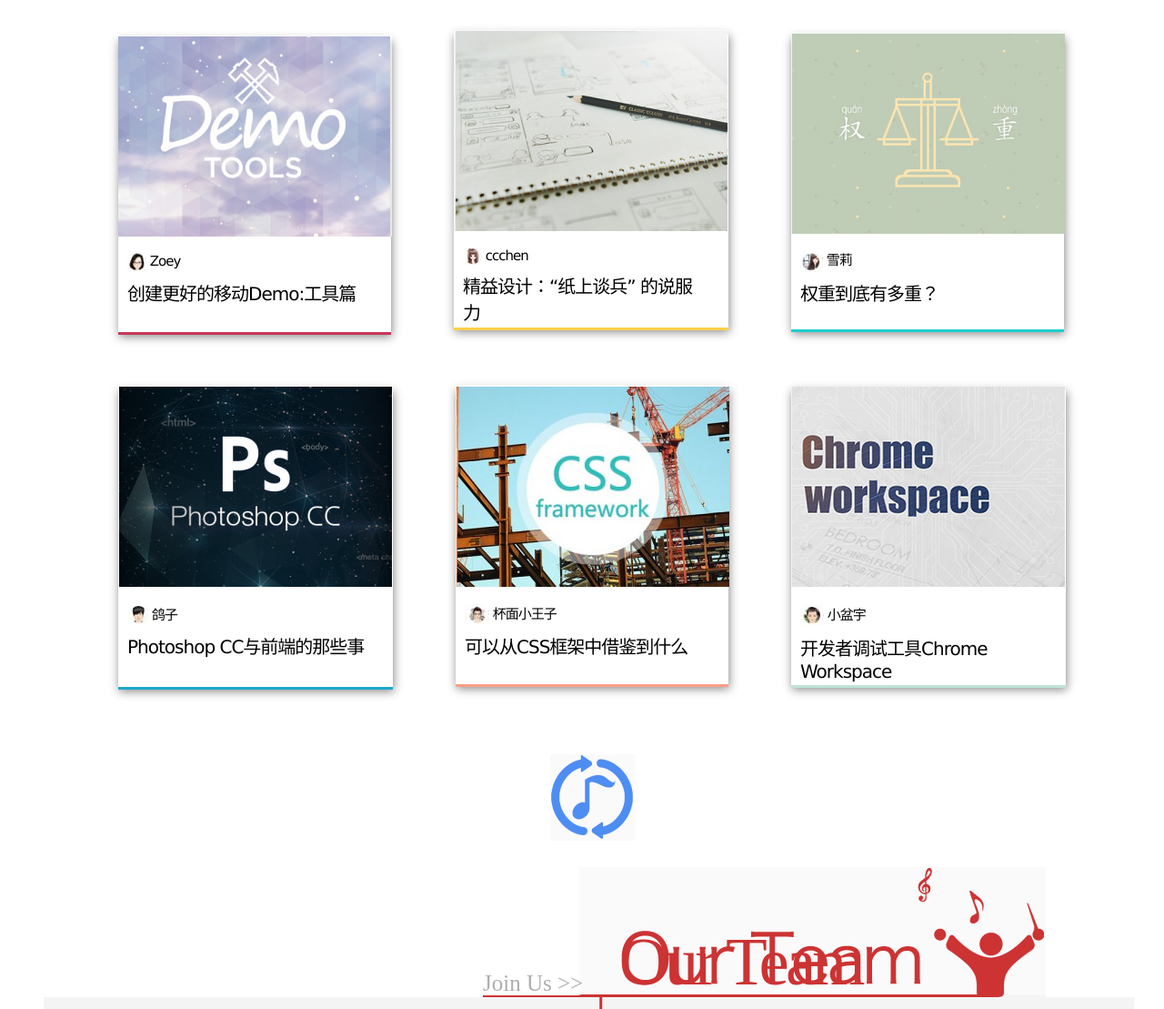
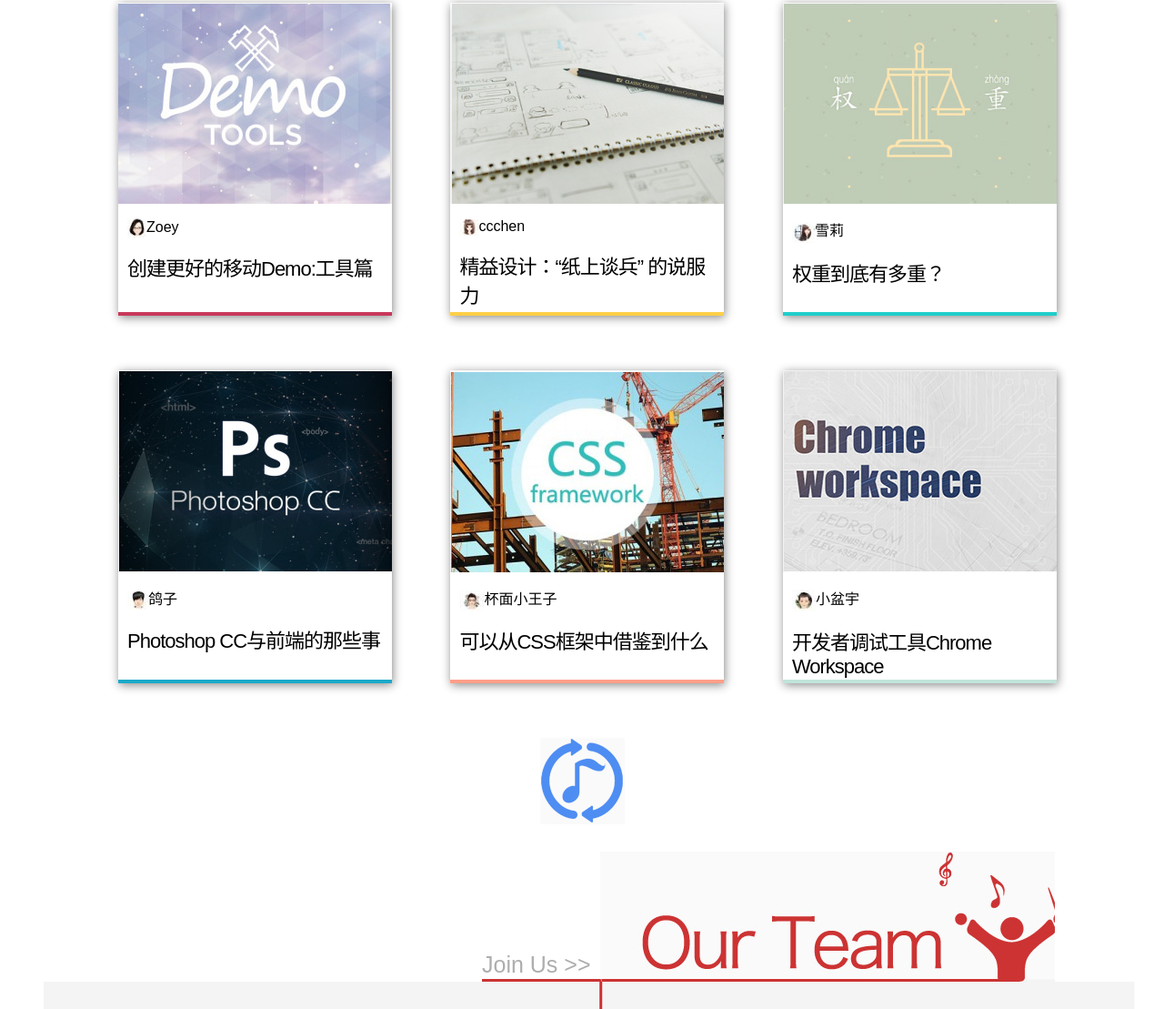
Before and after one commit to htmluser/musicqd, a plain HTML site: page index/index.html in a window 1280 px wide. Shown: the part 963-2072 px from the top of the page at 91% size. Drawn offline with Linux system fonts and the light colour scheme.

Commit message:
2014-08-07

```diff
--- a/index/index.html
+++ b/index/index.html
@@ -4,154 +4,73 @@
 	<meta charset="UTF-8">
 	<title>Document</title>
 	<link rel="stylesheet" href="music.css">
-	<script type="text/javascript" src="banner.js"></script>
-	<script type="text/javascript" src="yinyue.js"></script>
 </head>
 <body>
-    <div id="logo"><img src="image/logo.jpg" alt="log"></div>
-    <div class="mod_nav">
+    <h1 class="logo">追求极致的音乐前端</h1>
+    <nav class="mod_nav">
 	    <ul>
 	    	<li class="nav_home">
-	    	    <a href="index.html">Home</a>
+	    	    <a href="#">Home</a>
 	    	</li>
 	    	<li class="nav_projects">
-	    	    <a href="index.html">Projects</a>
+	    	    <a href="#">Projects</a>
 	    	</li>
 	    	<li class="nav_labs">
-	    	    <a href="index.html">Labs</a>
+	    	    <a href="#">Labs</a>
 	    	</li>
 	    	<li class="nav_team">
-	    	    <a href="index.html">Team</a>
+	    	    <a href="#">Team</a>
 	    	</li>
 	    </ul>
-    </div>
+    </nav>
 	<div id="banner">
 	    <img src="image/banner.jpg">
     </div>
-	<p>
-	    <div class="music" ="music">
-	        <img src="image/music.jpg">
-	    </div>
+	<p class="music">
+	    <img src="image/music.jpg">
 	</p>
-	<div class="mid">
-	<div class="demo">
-	    <ul>
-	        <li class="mid_img">
-	            <a href="#"><img src="image/demo.jpg"></a>
-	        </li>
-	    	<li class="writer">
-	    	    <a href="#"><img src="image/zoey.jpg" /></a>
-	    	</li>
-	    	<li class="writer">
-	    	    <a href="#">Zoey</a>
-	    	</li>
-	    	<li class="mid_title">
-	    	    <a href="#">创建更好的移动Demo:工具篇</a>
-	    	</li>
+        <ul class="card">
+	    	<li><a href="#">
+	    			<img src="image/demo.jpg" alt="">
+	    			<p><img src="image/zoey.jpg" alt="" class="avatar"><span class="author">Zoey</span></p>
+	    			<p class="title">创建更好的移动Demo:工具篇</p>
+	    		</a></li>
+	    	<li><a href="#">
+	    			<img src="image/zstb.jpg" alt="">
+	    			<p><img src="image/ccchen.jpg" alt="" class="avatar"><span class="author">ccchen</span></p>
+	    			<p class="title">精益设计：“纸上谈兵” 的说服力</p>
+	    		</a></li>
+	    	<li><a href="#">
+	    			<img src="image/qz.jpg" alt="">
+	    			<p><img src="image/xueli.jpg" alt="" class="avatar"><span class="author">雪莉</span></p>
+	    			<p class="title">权重到底有多重？</p>
+	    		</a></li>
+	    	<li><a href="#">
+	    			<img src="image/ps.jpg" alt="">
+	    			<p><img src="image/gezi.jpg" alt="" class="avatar"><span class="author">鸽子</span></p>
+	    			<p class="title">Photoshop CC与前端的那些事</p>
+	    		</a></li>
+	    	<li><a href="#">
+	    			<img src="image/css.jpg" alt="">
+	    			<p><img src="image/mian.jpg" alt="" class="avatar"><span class="author">杯面小王子</span></p>
+	    			<p class="title">可以从CSS框架中借鉴到什么</p>
+	    		</a></li>
+	    	<li><a href="#">
+	    			<img src="image/chrome.jpg" alt="">
+	    			<p><img src="image/xiaopen.jpg" alt="" class="avatar"><span class="author">小盆宇</span></p>
+	    			<p class="title">开发者调试工具Chrome Workspace</p>
+	    		</a></li>
 	    </ul>
+	<div class="btn-loadmore">
+	    <a href="#"><img src="image/yuan.gif"></a>
 	</div>
-	<div class="zstb">
-	    <ul>
-	        <li class="mid_img">
-	            <a href="#"><img src="image/zstb.jpg"></a>
-	        </li>
-	    	<li class="writer">
-	    	    <a href="#"><img src="image/ccchen.jpg" /></a>
-	    	</li>
-	    	<li class="writer">
-	    	    <a href="#">ccchen</a>
-	    	</li>
-	    	<li class="mid_title">
-	    	    <a href="#">精益设计：“纸上谈兵” 的说服力</a>
-	    	</li>
-	    </ul>
-	</div>
-	<div class="qz">
-	    <ul>
-	        <li class="mid_img">
-	            <a href="#"><img src="image/qz.jpg"></a>
-	        </li>
-	    	<li class="writer">
-	    	    <a href="#"><img src="image/xueli.jpg" /></a>
-	    	</li>
-	    	<li class="writer">
-	    	    <a href="#">雪莉</a>
-	    	</li>
-	    	<li class="mid_title">
-	    	    <a href="#">权重到底有多重？</a>
-	    	</li>
-	    </ul>
-	</div>
-	<div class="ps">
-	    <ul>
-	        <li class="mid_img">
-	            <a href="#"><img src="image/ps.jpg"></a>
-	        </li>
-	    	<li class="writer">
-	    	    <a href="#"><img src="image/gezi.jpg" /></a>
-	    	</li>
-	    	<li class="writer">
-	    	    <a href="#">鸽子</a>
-	    	</li>
-	    	<li class="mid_title">
-	    	    <a href="#">Photoshop CC与前端的那些事</a>
-	    	</li>
-	    </ul>
-	</div>
-	<div class="css">
-	    <ul>
-	        <li class="mid_img">
-	            <a href="#"><img src="image/css.jpg"></a>
-	        </li>
-	    	<li class="writer">
-	    	    <a href="#"><img src="image/mian.jpg" /></a>
-	    	</li>
-	    	<li class="writer">
-	    	    <a href="#">杯面小王子</a>
-	    	</li>
-	    	<li class="mid_title">
-	    	    <a href="#">可以从CSS框架中借鉴到什么</a>
-	    	</li>
-	    </ul>
-	</div>
-	<div class="chrome">
-	    <ul>
-	        <li class="mid_img">
-	            <a href="#"><img src="image/chrome.jpg"></a>
-	        </li>
-	    	<li class="writer">
-	    	    <a href="#"><img src="image/xiaopen.jpg" /></a>
-	    	</li>
-	    	<li class="writer">
-	    	    <a href="#">小盆宇</a>
-	    	</li>
-	    	<li class="mid_title">
-	    	    <a href="#">开发者调试工具Chrome Workspace</a>
-	    	</li>
-	    </ul>
-	</div>
-	</div>
-	<p>
-	    <div class="btn-loadmore">
-	        <a href="index.html"><img src="image/yuan.gif"></a>
-	    </div>
-	</p>
 	<div class="join_us">
-	    <p class="jion">
-	        <a href="#">Join Us >></a>
-	    </p>
+	     <a href="#">Join Us >></a>
 	</div>
 	<div class="our_team">
-		<ul>
-			<li>
-				Our
-			</li>
-			<li class="team_right">
-				Team
-			</li>
-		</ul>
+         <p>Our Team</p>
 	</div>
-	<div class="teammate">
+<div class="teammate">
 	    <ul class="mate1">
 	    	<li>
 	    	    <a href="#"><img src="image/mate1.gif"></a>
@@ -198,11 +117,11 @@
 	    	</li>
 	    </ul>
 	</div>
-	<div class="foot">
-		<footer>
-			<p>© 2014 Music FE-追求极致的音乐前端</p>
-		</footer>
-	</div>
+
+	<footer>
+		<p>© 2014 Music FE-追求极致的音乐前端</p>
+	</footer>
 	<div id="to_top">返回顶部</div>
+	<script type="text/javascript" src="yinyue.js"></script>
 </body>
 </html>
--- a/index/music.css
+++ b/index/music.css
@@ -1,4 +1,5 @@
 body{
+	font-family: Arial, Verdana,sans-serif;
 	width:  1200px;
 	margin: 0 auto;
 }
@@ -7,255 +8,136 @@
 	vertical-align:middle;
 }
 
-div {
-	display: inline-block;
-}
-
 ul {
 	list-style-type: none;
 }
 
-#logo{
-	margin-top: 30px;
+.logo{
+	width: 210px;
+	height: 93px;
+	margin-left: 95px;
+	margin-bottom: 10px;
+	background-image: url(image/logo.jpg);
+	text-indent: -9999px;
+	float: left;
+}
+
+.mod_nav{
+	width: 800px;
+	height: 70px;
+	float: right;
+	margin-top: 28px;
+}
+
+.mod_nav ul li {
+	margin-left: -10px;
+	padding-left: 40px;
+	display: inline;
+	font-size: 43px;
+	font-family: HiraginoSans-W3,Arial, sans-serif;
+	letter-spacing: -2px;
+}
+
+a:link,a:visited {
+	text-decoration: none;
+	color: #afaeae;
+}
+
+a:hover,a:active {
+    color: #cc3333;
+}
+
+.music {
+	margin-top: 60px;
 	margin-left: 95px;
 }
 
-.mod_nav{
-	margin-left: 65px;
-	width: 800px;
+.card{
+    padding-left: 60px;
+ }
+.card li {
+	display: inline-block;
+	padding-bottom: 60px;
+    margin: 30px;
+    height: 280px;
+    box-shadow: 1px 2px 10px #888888;
+    vertical-align:top;
 }
 
-.mod_nav ul{
-	position:relative;
-	top: 20px;
-	left: 40px;
+.avatar {
+	padding-left: 10px;
 }
 
-.mod_nav ul li{
-	display: inline;
-	font-size: 43px;
-	font-family: HiraginoSans-W3;
-	letter-spacing: -2px;
+.author {
+    color: black;
 }
 
-a:link,a:visited{
-	text-decoration: none;
-	color: rgb(175,174,174);
-}
-
-a:hover,a:active
-{
-    color:rgb(204,51,51);
-}
-
-
-.nav_projects{
-	position:relative;
-	left: 45px;
-}
-
-.nav_labs{
-	position:relative;
-	left: 90px;
-}
-
-.nav_team{
-	position:relative;
-	left: 130px;
-}
-
-#banner{
-	margin-top: 15px;
-}
-
-.music{
-	margin-left: 95px;
-	margin-top: 50px;
-}
-
-.mid{
-	padding-top: -30px;
-	padding-bottom: 5px;
-}
-
-.demo{
-	width: 300px;
-	height: 322px;
-	margin-top: 50px;
-	margin-left: 90px;
-	border-bottom-width: 3px;
-	border-bottom-color: rgb(200,56,90);
-	border-bottom-style: solid;
-	box-shadow: 1px 2px 10px #888888;
-}
-
-.zstb{
-	width: 302px;
-	height: 323px;
-	margin-left: 65px;
-	position:relative;
-	top: 21px;
-	border-bottom-width: 3px;
-	border-bottom-color: rgb(255,207,72);
-	border-bottom-style: solid;
-	box-shadow: 1px 2px 10px #888888;
-}
-
-.qz{
-	width: 300px;
-	height: 322px;
-	margin-left: 65px;
-	border-bottom-width: 3px;
-	border-bottom-color: rgb(31,206,203);
-	border-bottom-style: solid;
-	box-shadow: 1px 2px 10px #888888;
-}
-
-.ps{
-	width: 302px;
-	height: 327px;
-	margin-top: 60px;
-	margin-left: 90px;
-	border-bottom-width: 3px;
-	border-bottom-color: rgb(28,169,201);
-	border-bottom-style: solid;
-	box-shadow: 1px 2px 10px #888888;
-}
-
-.css{
-	width: 300px;
-	height: 325px;
-	margin-left: 65px;
-	border-bottom-width: 3px;
-	border-bottom-color: rgb(255,159,136);
-	border-bottom-style: solid;
-	box-shadow: 1px 2px 10px #888888;
-}
-
-.chrome{
-	width: 302px;
-	height: 325px;
-	margin-left: 65px;
-	position:relative;
-	top: 27px;
-	border-bottom-width: 3px;
-	border-bottom-color: rgb(192,228,218);
-	border-bottom-style: solid;
-	box-shadow: 1px 2px 10px #888888;
-}
-
-ul li{
+.title {
+	margin-top: 0;
+	padding-left:10px;
+	font-size: 22px;
 	letter-spacing: -1px;
-}
-
-ul {
-	position:relative;
-	left: -40px;
-}
-
-.writer{
-	display: inline;
-	font-family: Verdana, Geneva, sans-serif;
-	font-size: 15px;
-	position:relative;
-	top:-2.5px;
-	left: 10px;
-}
-
-.writer :link,.writer :visited{
+	width: 287px;
 	color: black;
 }
 
-.writer :hover,.writer :active{
-    color: blue;
+.card li:nth-child(1) {
+	border-bottom: 4px solid #c8385a;
 }
 
-.mid_img{
-	position:relative;
-	top: -20px;
+.card li:nth-child(2) {
+    border-bottom: 4px solid #ffcf48;
 }
 
-.mid_title{
-	font-family: Verdana, Geneva, sans-serif;
-	font-size: 20px;
-	position:relative;
-	top: 6px;
-	left: 10px;
+.card li:nth-child(3) {
+    border-bottom: 4px solid #1fcecb;
 }
 
-.mid_title :link,.mid_title :visited{
-	color: black;
+.card li:nth-child(4) {
+    border-bottom: 4px solid #1ca9c9;
 }
 
-.mid_title :hover,.mid_title :active{
-    color: blue;
+.card li:nth-child(5) {
+    border-bottom: 4px solid #ff9f88;
 }
 
+.card li:nth-child(6) {
+    border-bottom: 4px solid #c0e4da;
+}
 
 .btn-loadmore{
-	margin-top: 50px;
-	margin-left: 565px;
-	-webkit-transition:-webkit-transform 5s;
+     margin: 30px auto 0;
+	-webkit-transition:all 5s;
+    width: 93px;
+    height: 95px;
 }
 
 .btn-loadmore:hover{
-	-webkit-transform:rotate(1800deg);
+	-webkit-transform:rotate(360deg);
 }
 
 .join_us{
-	margin-top: 50px;
-	margin-left:483px;
-	border-bottom-color: rgb(204,51,51);
-	border-bottom-style: solid;
-	border-bottom-width: 3px;
-	position:relative;
-	top: 26px;
-	left: 8px;
-}
-
-.join_us p {
-	font-family: HiraginoSans-W3;
-	font-size: 25px;
-	color: rgb();
-    position:relative;
-	top: 26px;
-}
-
-.jion a:link,.jion a:visited{
-	text-decoration: none;
-	color: rgb(175,174,174);
-}
-
-.jion a:hover,.jion a:active
-{
-    color:rgb(204,51,51);
+	width: 130px;
+	border-bottom: 3px solid #cc3333;
+	margin-top: 140px;
+    margin-left: 490px;
+    font-family: HiraginoSans-W3,Arial, sans-serif;
+    font-size: 25px;
+    float: left;
+    height: 30px;
 }
 
 .our_team{
 	background-image: url(image/ourteam.jpg);
-	background-repeat: repeat;
-	width: 513px;
+	margin-top: 30px;
+	margin-bottom: -16px;
+	width: 500px;
 	height: 145px;
+	display: inline-block;
+	text-indent: -9999px;
 }
 
-.our_team ul {
-    position:relative;
-    top: 45px;
-    left: 3.5px;
-}
 
-.our_team ul li {
-	font-family: HiraginoSans-W3;
-	font-size: 75px;
-	display: inline;
-	letter-spacing: -4px;
-	color: rgb(204,51,51);
-}
-
-.team_right{
-	position:relative;
-    left: -2px;
-}
 
 .teammate{
 	width: 1200px;
@@ -269,46 +151,38 @@
 
 .mate1 li{
 	display: inline;
-	padding-left: 10px;
+	padding-left: 13px;
 	position: relative;
-    top: 50px;
-    left: 30px;
+    top: 67px;
+    left: -12px;
 }
 
 .mate2 li{
 	display: inline;
-	padding-left: 7px;
+	padding-left: 10px;
     position: relative;
-    top: -5px;
-    left: 29px;
+    top: 10px;
+    left: -13px;
 }
 
 .mate3 li{
 	display: inline;
-	padding-left: 10px;
+	padding-left: 12px;
 	position: relative;
-	top: -61px;
-	left: 28px;
+	top: -45px;
+	left: -14px;
 }
 
-.foot{
-	width: 1200px;
-	height: 142px;
+
+
+footer{
+	font-size: 25px;
+	color: rgb(175,174,174);
+	font-family: HiraginoSans-W3,Arial, sans-serif;
 	text-align: center;
 	padding-top: 20px;
 }
 
-footer{
-	font-size: 25px;
-	color: rgb(175,174,174);
-	font-family: HiraginoSans-W3;
-}
-
-#navigation{
-	position:fixed;
-    top:130px;
-    right:5px;
-}
 
 #to_top{
 	width:30px;
```
Also changed, not shown: index/image/bth.png (added).
